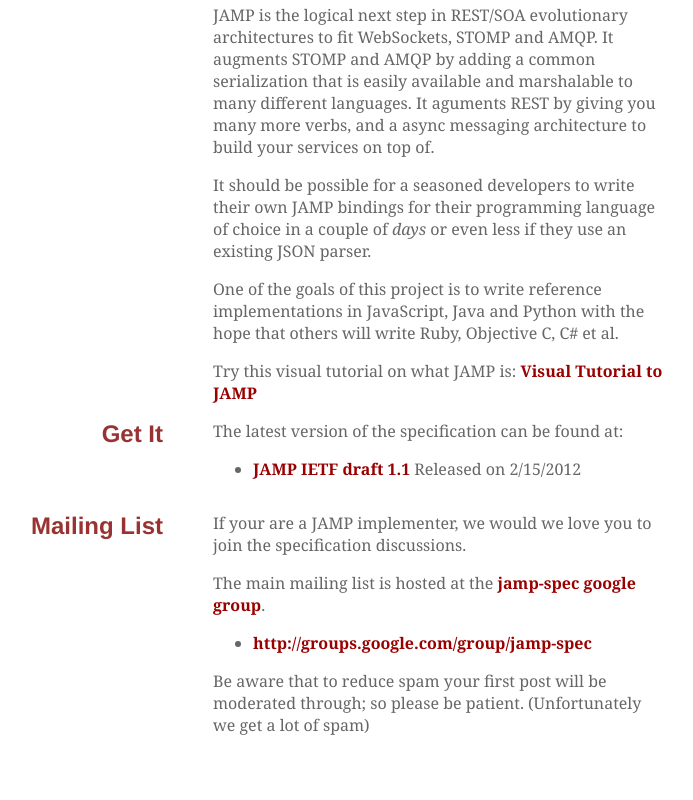
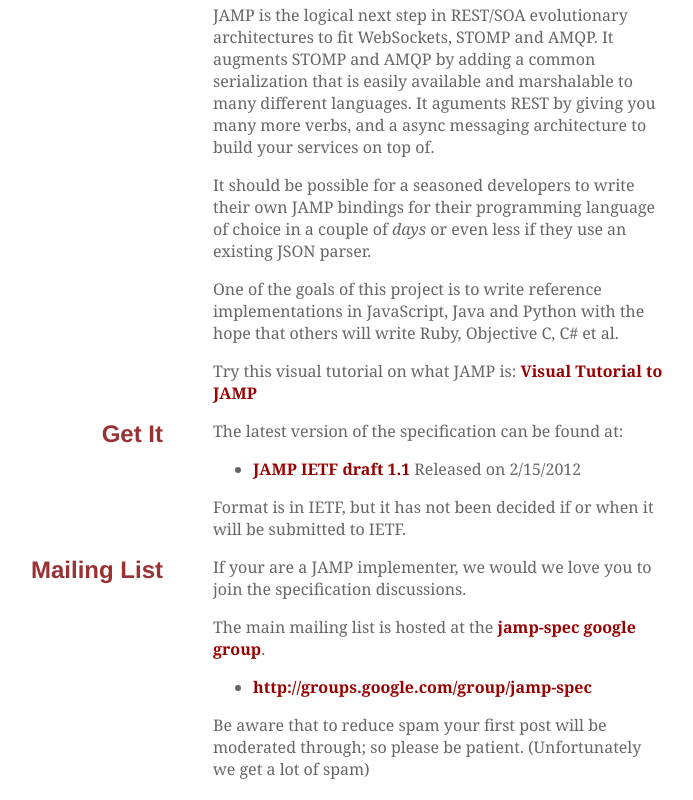
Before and after one commit to json-amp/json-amp.github.com, a plain HTML site: page index.html in a window 1280 px wide. Shown: the part 730-1530 px from the top of the page, without its empty margins (327-1020 px from the left). Before the commit the page ends 1486 px from the top, so only its background shows below. Drawn offline with Linux system fonts and the light colour scheme.

Commit message:
Update index.html

```diff
--- a/index.html
+++ b/index.html
@@ -100,6 +100,11 @@
   IETF draft 1.1</a> Released on 2/15/2012</li>
   </ul>
 
+  <p>
+
+Format is in IETF, but it has not been decided if or when it will be submitted to IETF.
+</p>
+
 </div>
 <div class="left">
   <h1 id="Mailing_List">Mailing List</h1>
```
